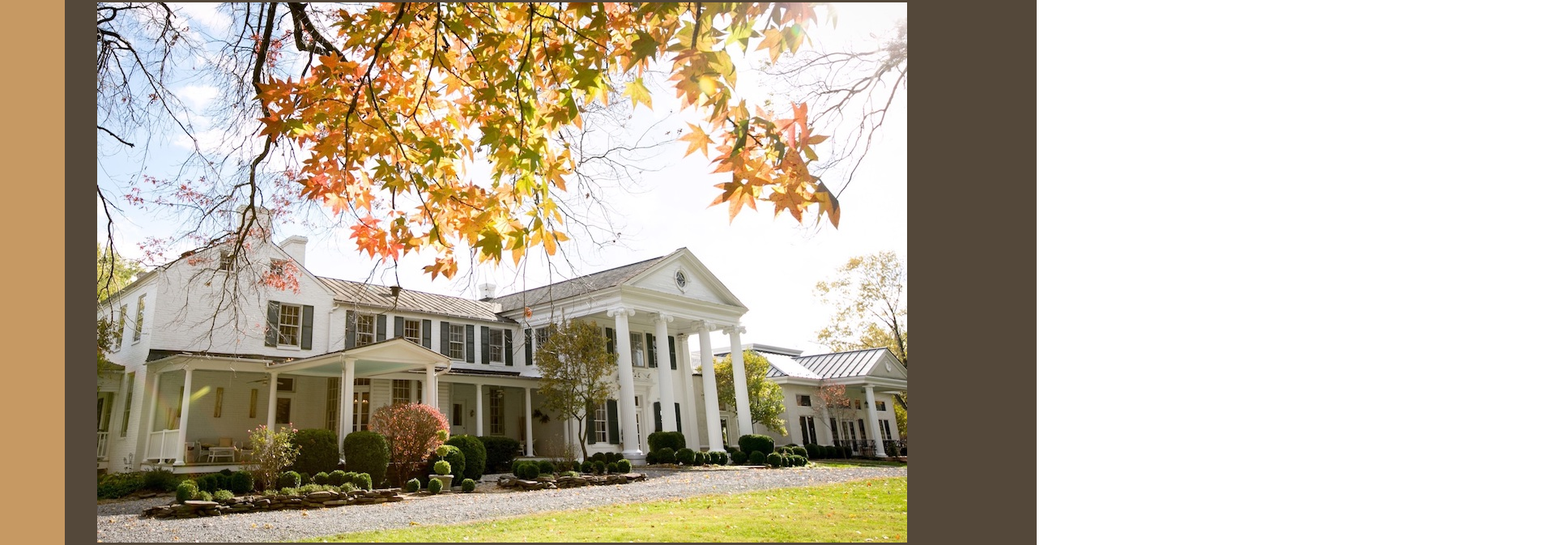
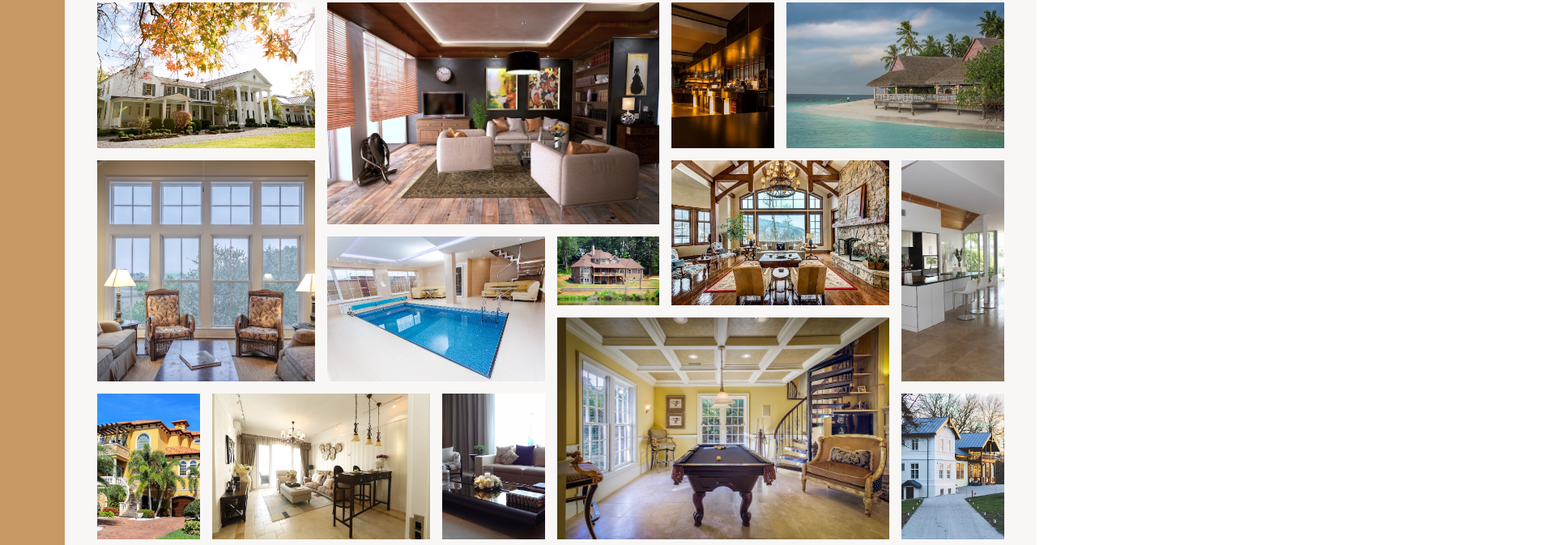
Before and after one commit to Gameonn/Tenux, a website: page index.html in a window 1280 px wide. Shown: the part 1939-2612 px from the top of the page at 81% size, 1920 px wide, since content can reach past the window. Drawn offline with nearby package versions, Linux system fonts and the light colour scheme.

Commit message:
Add image setting on 7*8 grid

```diff
--- a/sass/_gallery.scss
+++ b/sass/_gallery.scss
@@ -1,7 +1,75 @@
 .gallery {
+  background-color: $color-grey-light-1;
   grid-column: full-start/full-end;
 
   display: grid;
   grid-template-columns: repeat(8, 1fr);
   grid-template-rows: repeat(7, auto);
+  grid-gap: 1.5rem;
+  pading: 1.5rem;
+  &__item {
+    &--1 {
+      grid-row: 1 / span 2;
+      grid-column: 1 / span 2;
+    }
+    &--2 {
+      grid-row: 1 / span 3;
+      grid-column: 3 / span 3;
+    }
+    &--3 {
+      grid-row: 1 / span 2;
+      grid-column: 6 / 7;
+    }
+    &--4 {
+      grid-row: 1 / span 2;
+      grid-column: 7 / span 2;
+    }
+    &--5 {
+      grid-row: 3 / span 3;
+      grid-column: 1 / span 2;
+    }
+    &--6 {
+      grid-row: 4 / span 2;
+      grid-column: 3 / span 2;
+    }
+    &--7 {
+      grid-row: 4 / span 1;
+      grid-column: 5 / span 1;
+    }
+    &--8 {
+      grid-row: 3 / span 2;
+      grid-column: 6 / span 2;
+    }
+    &--9 {
+      grid-row: 3 / span 3;
+      grid-column: 8 / 9;
+    }
+    &--10 {
+      grid-row: 6 / span 2;
+      grid-column: 1 / 2;
+    }
+    &--11 {
+      grid-row: 6 / span 2;
+      grid-column: 2 / span 2;
+    }
+    &--12 {
+      grid-row: 6 / span 2;
+      grid-column: 4 / 5;
+    }
+    &--13 {
+      grid-row: 5 / span 3;
+      grid-column: 5 / span 3;
+    }
+    &--14 {
+      grid-row: 6 / span 2;
+      grid-column: 8 / 9;
+    }
+  }
+
+  &__img {
+    width: 100%;
+    height: 100%;
+    object-fit: cover;
+    display: block;
+  }
 }
```
Also changed, not shown: css/style.css.
